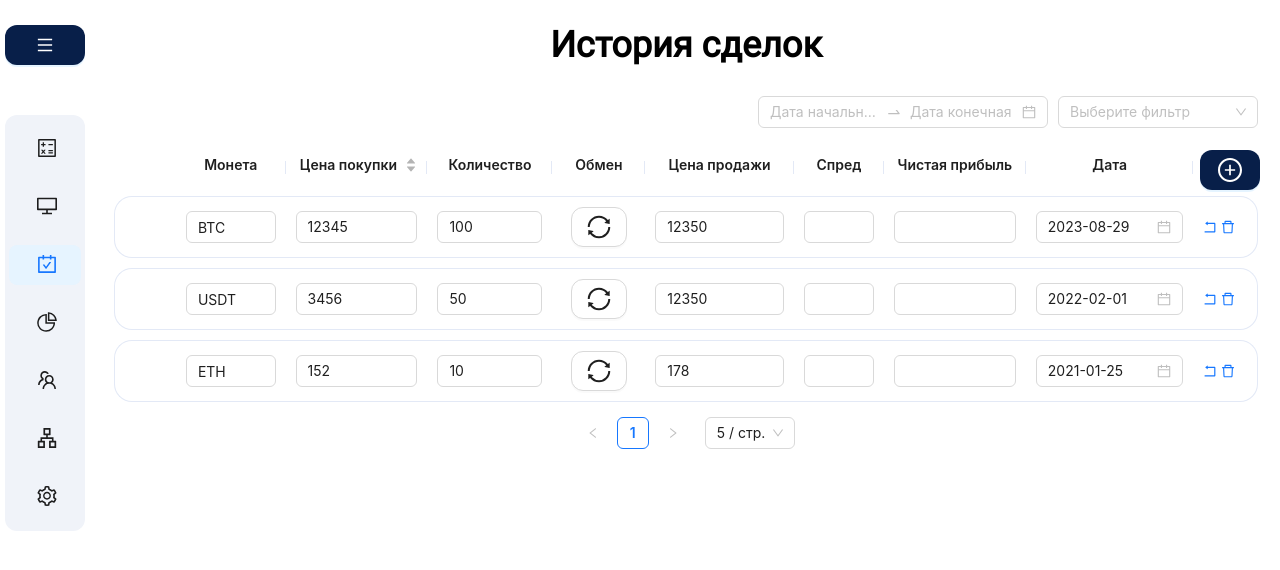
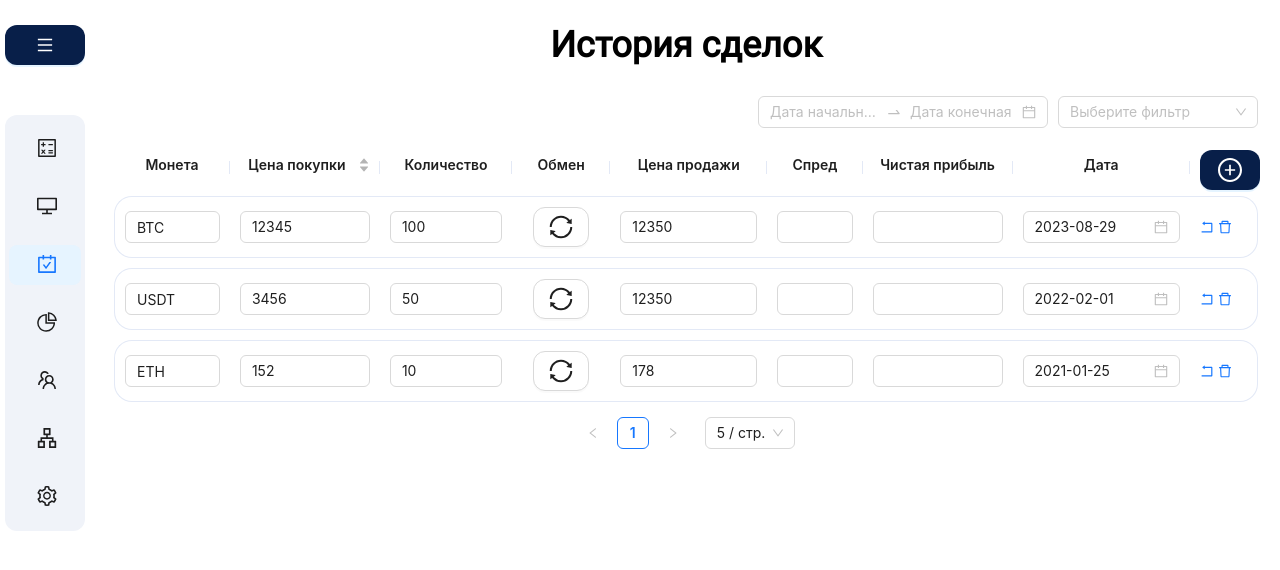
Before and after one commit to DelMaradinho/P2P-Keeper, a React (Create React App) app: page /history in a window 1280 px wide. Shown: the top 570 px of the page. Built offline with nearby package versions, Linux system fonts and the light colour scheme.

Commit message:
showExpandColumn: false

```diff
--- a/src/components/CustomTable/CustomTable.js
+++ b/src/components/CustomTable/CustomTable.js
@@ -350,6 +350,7 @@ const CustomTable = ({ tableData }) => {
           sticky
           showSorterTooltip={true}
           expandable={{
+            showExpandColumn: false,
             expandedRowRender: (record) => (
               <p>Содержимое для строки с ключом {record.key}</p>
             ),
--- a/src/components/CustomTable/CustomTable.scss
+++ b/src/components/CustomTable/CustomTable.scss
@@ -108,7 +108,7 @@
 }
 
 .ant-table-row-expand-icon-cell {
-  width: 0 !important;
+  width: 18px !important;
   padding: 0 !important;
   border: none;
   overflow: hidden !important;
```
